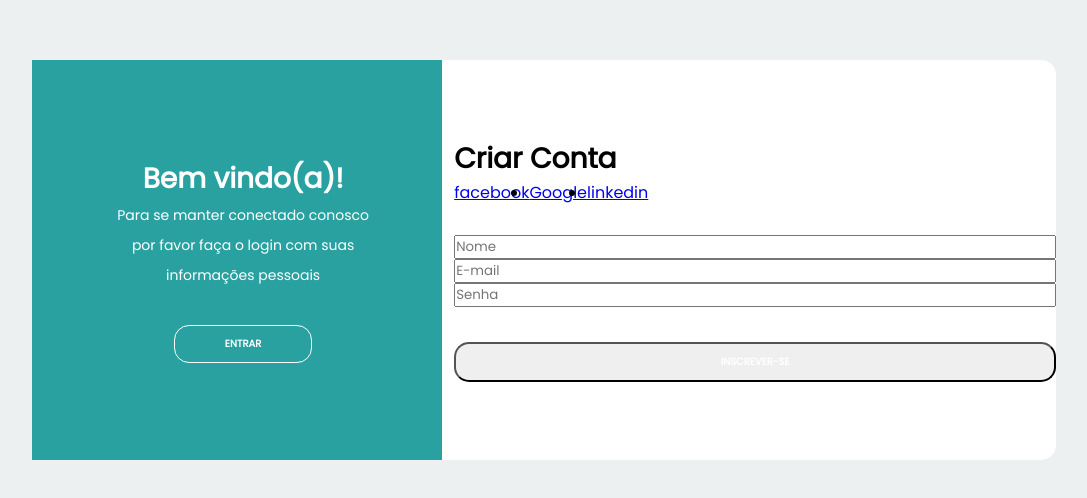
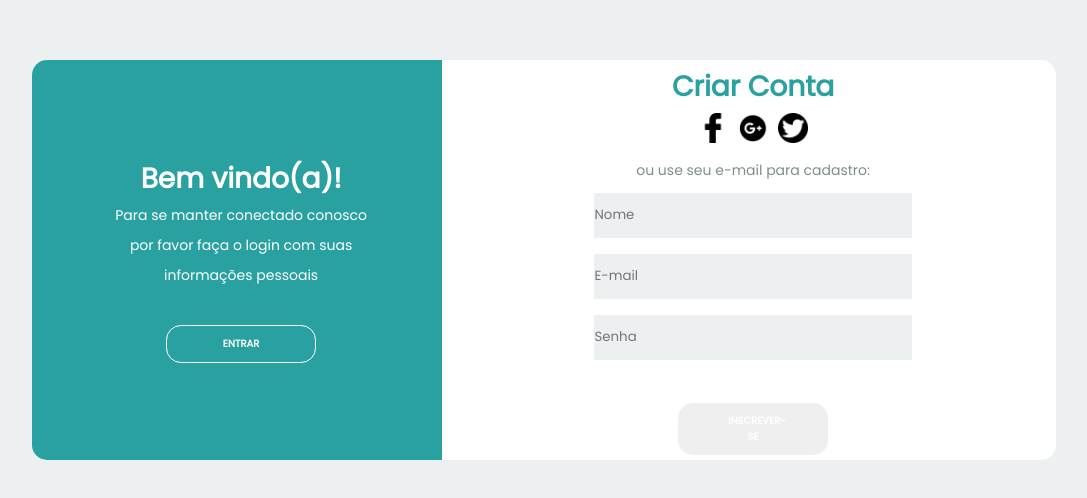
Before and after one commit to rodolfofialho/projeto-pagina-de-cadastro-login, a plain HTML site: page index.html in a window 1280 px wide. Shown: the part 140-638 px from the top of the page, without its empty margins (96-1183 px from the left). Drawn offline with Linux system fonts and the light colour scheme.

Commit message:
atualizando pagina

```diff
--- a/css/style.css
+++ b/css/style.css
@@ -31,6 +31,7 @@
     background-color: rgb(42, 161, 161);
     width: 40%;
     height: 100%;
+    border-radius: 15px 0px 0px 15px ;
 }
 
 .title{
@@ -42,11 +43,28 @@
     color: white;
 }
 
+.title-second{
+    color: rgb(42, 161, 161);
+}
+
 .description {
     font-size: 14px;
     font-weight: 300;
+    line-height: 30px;
+}
+
+.description-primary{
     color: white;
-    line-height: 30px;
+
+}
+
+.description-second{
+    color: #7f8c8d;
+}
+
+.icon{
+    width: 40px;
+    padding: 5px;
 }
 
 .btn {
@@ -58,12 +76,20 @@
     padding: 10px 50px;
     cursor: pointer;
     font-weight: bold;
+    width: 150px;
+    align-self: center;
+    border-width: 0px;
 }
 
 
 .btn-primary{
     background-color: transparent;
     border: 1px solid white;
+}
+
+.btn-second{
+    background-color: rgb(42, 161, 161);
+    border: 1px solid rgb(42, 161, 161); ;
 }
 
 .btn-primary:hover{
@@ -79,6 +105,9 @@
 
 .second-column{
     flex: 2 0 auto;
+    display: flex;
+    flex-direction: column;
+    align-items: center;
 }
 
 .first-content{
@@ -87,12 +116,23 @@
 
 .list-social-media{
     display: flex;
+    list-style-type: none;
 
 }
+
+
 
 .form{
     display: flex;
     flex-direction: column;
+    width: 55%;
+}
+
+.form input{
+    height: 45px;
+    border: none;
+    background-color: #ecf0f1;
+    margin: 8px;
 }
 
 .second-content{
--- a/index.html
+++ b/index.html
@@ -6,6 +6,7 @@
     <meta name="viewport" content="width=device-width, initial-scale=1.0">
     <title>Login</title>
     <link rel="stylesheet" href="./css/style.css">
+    <link rel="stylesheet" href="https://use.fontawesome.com/releases/v5.3.1/css/all.css" integrity="sha384-mzrmE5qonljUremFsqc01SB46JvROS7bZs3IO2EmfFsd15uHvIt+Y8vEf7N7fWAU" crossorigin="anonymous">
 </head>
 <body>
 
@@ -13,21 +14,33 @@
         <div class="content first-content">   <!--Inicio-conteudo-->
             <div class="first-column"> <!--Conteudo-esquerdo-->
                 <h1 class="title title-welcome ">Bem vindo(a)!</h1>
-                <p class="description"> Para se manter conectado conosco </p>
-                <p class="description">por favor faça o login com suas <br> informações pessoais</p>
+                <p class="description description-primary"> Para se manter conectado conosco </p>
+                <p class="description description-primary">por favor faça o login com suas <br> informações pessoais</p>
                 <button class="btn btn-primary">Entrar</button>
             </div>
 
             <div class="second-column"> <!--Conteudo-direito-->
-                <h2 class="title">Criar Conta</h2>
+                <h2 class="title title-second">Criar Conta</h2>
                 <div class="social-media">
                     <ul class="list-social-media">
-                        <li><a href="#">facebook</a></li>
-                        <li><a href="#">Google</a></li>
-                        <li><a href="#">linkedin</a></li>
+                        <li class="item-social-media">
+                            <a href="#">
+                                <img src="/imagem/icon-facebook1.png" class="icon">
+                            </a>
+                        </li>
+                        <li class="item-social-media">
+                            <a href="#">
+                                <img src="/imagem/icon-gmail.png" class="icon">
+                            </a>
+                        </li>
+                        <li class="item-social-media">
+                            <a href="#">
+                                <img src="/imagem/twitter.png" class="icon">
+                            </a>
+                        </li>
                     </ul>
                 </div>
-                <p class="description">ou use seu e-mail para cadastro:</p>
+                <p class="description description-second">ou use seu e-mail para cadastro:</p>
                 <from class="form">
                     <input type="txt" name="nome" placeholder="Nome">
                     <input type="email" name="email" placeholder="E-mail">
@@ -58,7 +71,7 @@
                     <input type="email" name="email" placeholder="E-mail">
                     <input type="password" name="password" placeholder="Senha">
                     <a href="#">Esqueceu sua senha</a>
-                    <button class="btn">Entrar</button>
+                    <button class="btn btn-second">Entrar</button>
                 </from>
             </div>
         </div> <!--Fim-conteudo-2-->
```
Also changed, not shown: imagem/icon-facebook.png (added), imagem/icon-facebook1.png (added), imagem/icon-gmail.png (added), imagem/twitter.png (added).
